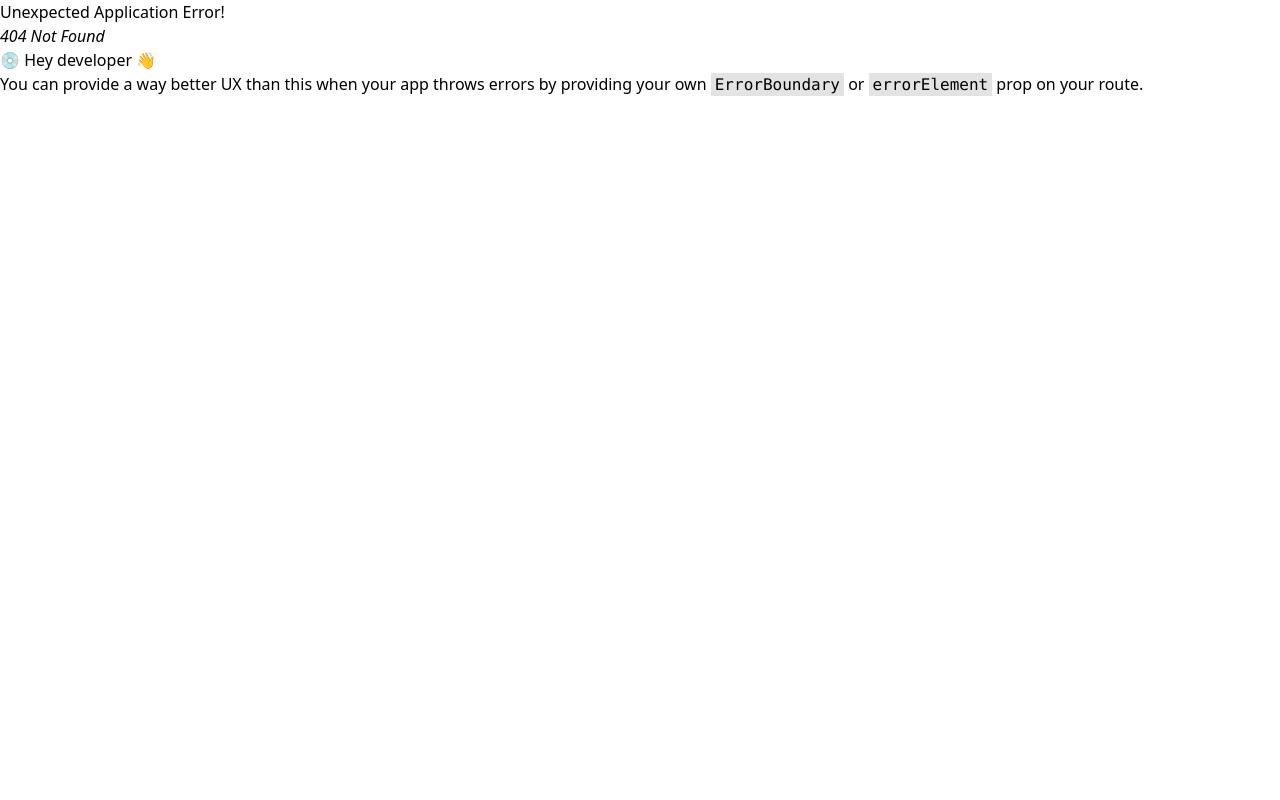
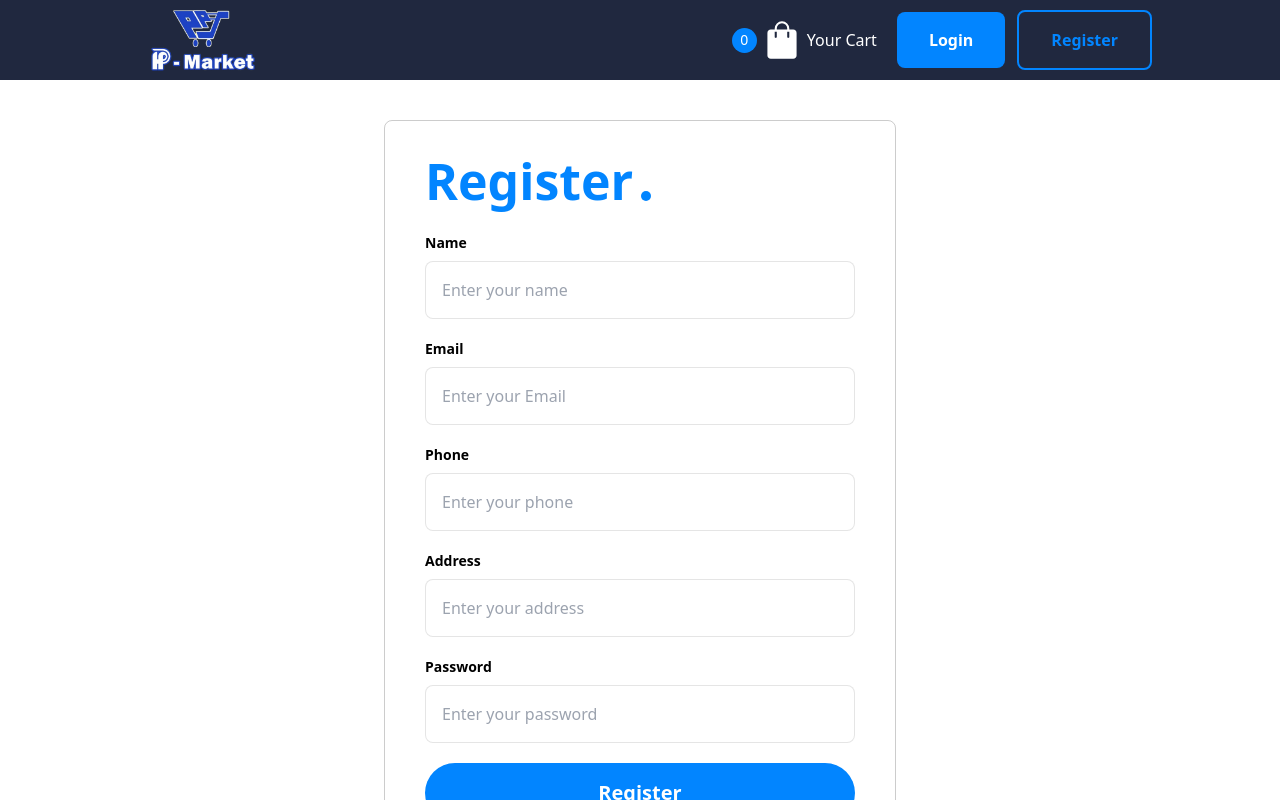
Before and after one commit to Minarkar22/e-commerce-react, a React (Vite) app: page /register in a window 1280 px wide. Before the commit this address had no page. Shown: the top 800 px of the page. Built offline with nearby package versions, Linux system fonts and the light colour scheme.

Commit message:
register page: set error message and token save

```diff
--- /dev/null
+++ b/src/pages/Register.jsx
@@ -0,0 +1,117 @@
+import {Link, useNavigate} from "react-router-dom";
+import {useState} from "react";
+import axios from "axios";
+
+
+export default function Register() {
+    const [form, setForm] = useState({
+        name : "",
+        email : "",
+        phone : "",
+        address : "",
+        password: "",
+    })
+    const [error, setError] = useState(null);
+
+    let navigate = useNavigate();
+
+    const userRegister = async (e) => {
+     e.preventDefault();
+     console.log("form ", form);
+     try{
+         let response = await axios.post("http://localhost:8000/api/users", form, {});
+         console.log(response);
+         if (response.status === 201){
+             const token = response.data.token;
+             console.log(token);
+             localStorage.setItem("token", token);
+             navigate("/");
+         }
+     } catch(e){
+         setError(e.response.data.errors);
+         // console.log(error);
+     }
+    }
+
+    return (
+        <div className="my-10 flex items-center">
+            <div
+                className="border-[1px] border-black/20 rounded-lg w-[40%] mx-auto py-[40px] px-[40px]"
+            >
+                <div className="flex items-end gap-2 mb-8">
+                    <h1 className="text-[50px] leading-[0.8] text-primary font-bold">
+                        Register
+                    </h1>
+                    <div className="w-[10px] h-[10px] bg-primary rounded-full"></div>
+                </div>
+                <form className="flex flex-col gap-5" onSubmit={userRegister}>
+                    <div className="flex flex-col">
+                        <label className="font-semibold text-sm">Name</label>
+                        <input
+                            className="outline-none px-4 focus:ring-0 border-[1px] border-black/10 py-4 rounded-lg focus:border-primary transition-all mt-2"
+                            type="text"
+                            placeholder="Enter your name"
+                            value={form.name}
+                            onChange={e => setForm({...form, name: e.target.value})}
+                        />
+                    </div>
+                    <div className="flex flex-col">
+                        <label className="font-semibold text-sm">Email</label>
+                        <input
+                            className="outline-none px-4 focus:ring-0 border-[1px] border-black/10 py-4 rounded-lg focus:border-primary transition-all mt-2"
+                            type="text"
+                            placeholder="Enter your Email"
+                            value={form.email}
+                            onChange={e => setForm({...form, email: e.target.value})}
+                        />
+                        { error?.email && <p className="text-sm text-red-500 mt-1">{error.email}</p>}
+                    </div>
+                    <div className="flex flex-col">
+                        <label className="font-semibold text-sm">Phone</label>
+                        <input
+                            className="outline-none px-4 focus:ring-0 border-[1px] border-black/10 py-4 rounded-lg focus:border-primary transition-all mt-2"
+                            type="text"
+                            placeholder="Enter your phone"
+                            value={form.phone}
+                            onChange={e => setForm({...form, phone: e.target.value})}
+                        />
+                        { error?.phone && <p className="text-sm text-red-500 mt-1">{error.phone}</p>}
+                    </div>
+
+                    <div className="flex flex-col">
+                        <label className="font-semibold text-sm">Address</label>
+                        <input
+                            className="outline-none px-4 focus:ring-0 border-[1px] border-black/10 py-4 rounded-lg focus:border-primary transition-all mt-2"
+                            type="text"
+                            placeholder="Enter your address"
+                            value={form.address}
+                            onChange={e => setForm({...form, address: e.target.value})}
+                        />
+                        { error?.address && <p className="text-sm text-red-500 mt-1">{error.address}</p>}
+                    </div>
+                    <div className="flex flex-col">
+                        <label className="font-semibold text-sm">Password</label>
+                        <input
+                            className="outline-none px-4 focus:ring-0 border-[1px] border-black/10 py-4 rounded-lg focus:border-primary transition-all mt-2"
+                            type="password"
+                            placeholder="Enter your password"
+                            value={form.password}
+                            onChange={e => setForm({...form, password: e.target.value})}
+                        />
+                        { error?.password && <p className="text-sm text-red-500 mt-1">{error.password}</p>}
+                    </div>
+                    <button
+                        type="submit"
+                        className="w-full py-4 text-white font-bold text-xl rounded-full bg-primary block"
+                    >
+                        Register
+                    </button>
+                    <p className="text-sm text-center font-semibold">
+                        Already have an account? Login
+                        <Link className="text-primary underline" to="/login">here.</Link>
+                    </p>
+                </form>
+            </div>
+        </div>
+    )
+}
--- a/src/route/index.jsx
+++ b/src/route/index.jsx
@@ -2,6 +2,7 @@ import {createBrowserRouter} from "react-router-dom";
 import Layout from "../components/Layout.jsx";
 import Home from "../pages/Home.jsx";
 import ProductDetail from "../pages/ProductDetail.jsx";
+import Register from "../pages/Register.jsx";
 
 
 
@@ -17,6 +18,10 @@ const router = createBrowserRouter([
             {
                 path: "/products/:id",
                 element: <ProductDetail />,
+            },
+            {
+                path: "/register",
+                element: <Register />,
             }
         ]
     },
```
